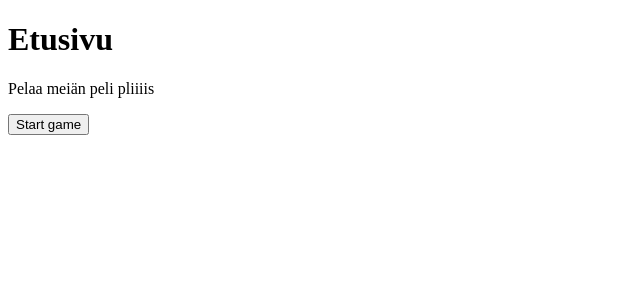
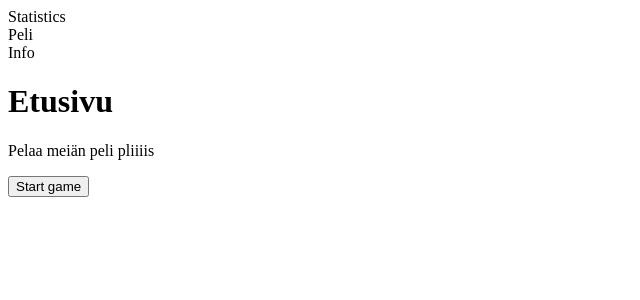
Before and after one commit to levonmaister/scamvjp2, a React (Vite) app: page / in a window 1280 px wide. Shown: the top 300 px of the page, without its empty margins (0-640 px from the left). Built offline with nearby package versions, Linux system fonts and the light colour scheme.

Commit message:
navbar added

```diff
--- a/src/App.jsx
+++ b/src/App.jsx
@@ -1,13 +1,16 @@
 import { useState } from 'react'
 import Etusivu from './pages/Etusivu'
+import Navbar from './components/Navbar'
 
 
 function App() {
 
 
   return (
-
+    <div>
+<Navbar/>
 <Etusivu/>
+</div>
   )
 }
 
--- /dev/null
+++ b/src/components/Navbar.jsx
@@ -0,0 +1,15 @@
+
+import React from 'react'
+
+const Navbar = () => {
+    return (
+        <div>
+            <div>Statistics</div> <div>Peli</div> <div>Info</div>
+
+        </div>
+    )
+}
+
+
+
+export default Navbar
--- a/src/components/Peli.jsx
+++ b/src/components/Peli.jsx
@@ -11,4 +11,5 @@ const Peli = () => {
 }
 
 
+
 export default Peli
```
Also changed, not shown: src/components/Statistics.jsx (added).
